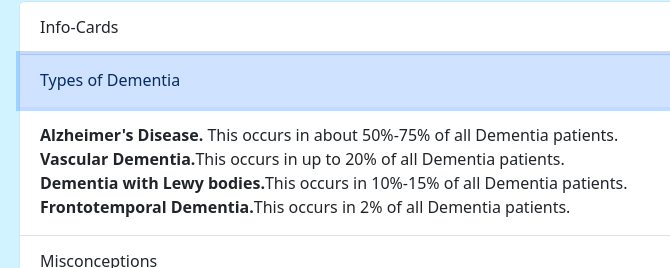
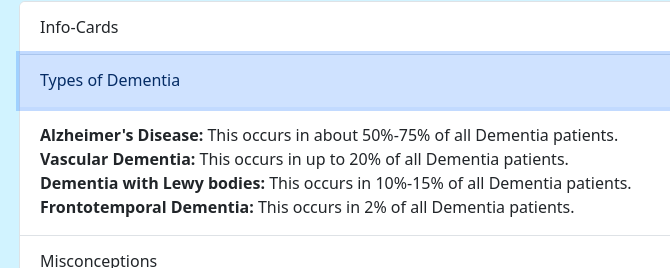
Before and after one commit to project-curae/project-curae, a plain HTML site: page resources.html in a window 1280 px wide. Both pictures are taken after a click on the button "Types of Dementia". Shown: the part 1089-1357 px from the top of the page, 45-715 px from the left. Drawn offline with nearby package versions, Linux system fonts and the light colour scheme.

Commit message:
Minor edit regarding the text of resources on 'Types of Dementia'

```diff
--- a/resources.html
+++ b/resources.html
@@ -84,10 +84,10 @@
         <div id="panelsStayOpen-collapseTwo" class="accordion-collapse collapse"
           aria-labelledby="panelsStayOpen-headingTwo">
           <div class="accordion-body">
-            <b>Alzheimer's Disease.</b> This occurs in about 50%-75% of all Dementia patients.<br>
-            <b>Vascular Dementia.</b>This occurs in up to 20% of all Dementia patients.<br>
-            <b>Dementia with Lewy bodies.</b>This occurs in 10%-15% of all Dementia patients.<br>
-            <b>Frontotemporal Dementia.</b>This occurs in 2% of all Dementia patients.<br>
+            <b>Alzheimer's Disease: </b>This occurs in about 50%-75% of all Dementia patients.<br>
+            <b>Vascular Dementia: </b>This occurs in up to 20% of all Dementia patients.<br>
+            <b>Dementia with Lewy bodies: </b>This occurs in 10%-15% of all Dementia patients.<br>
+            <b>Frontotemporal Dementia: </b>This occurs in 2% of all Dementia patients.<br>
           </div>
         </div>
       </div>
```
